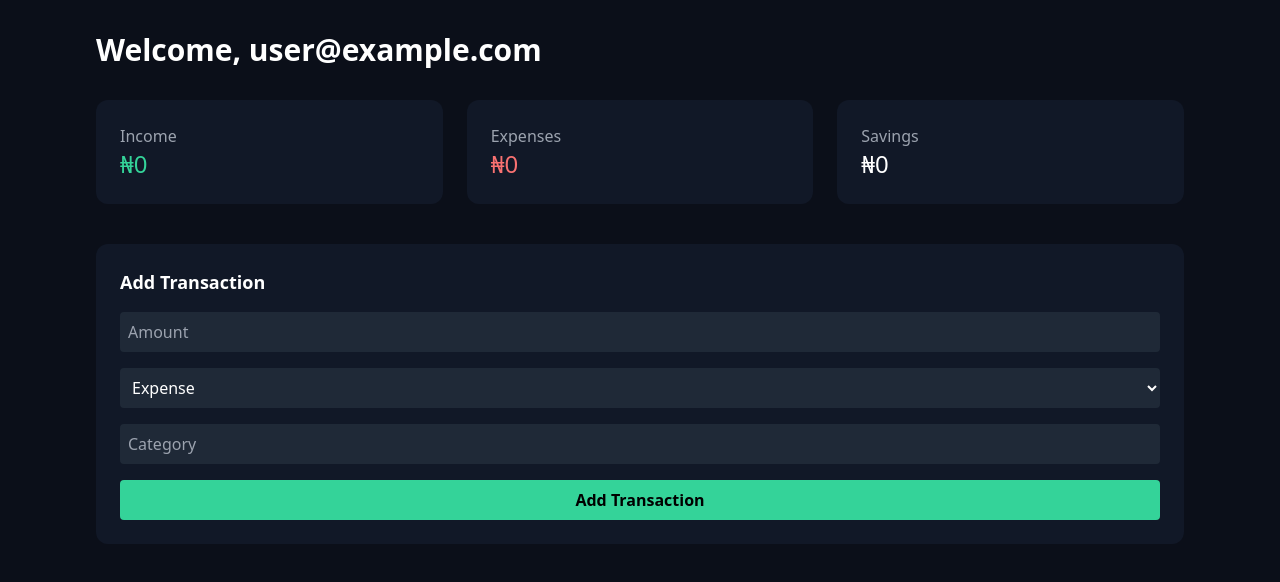
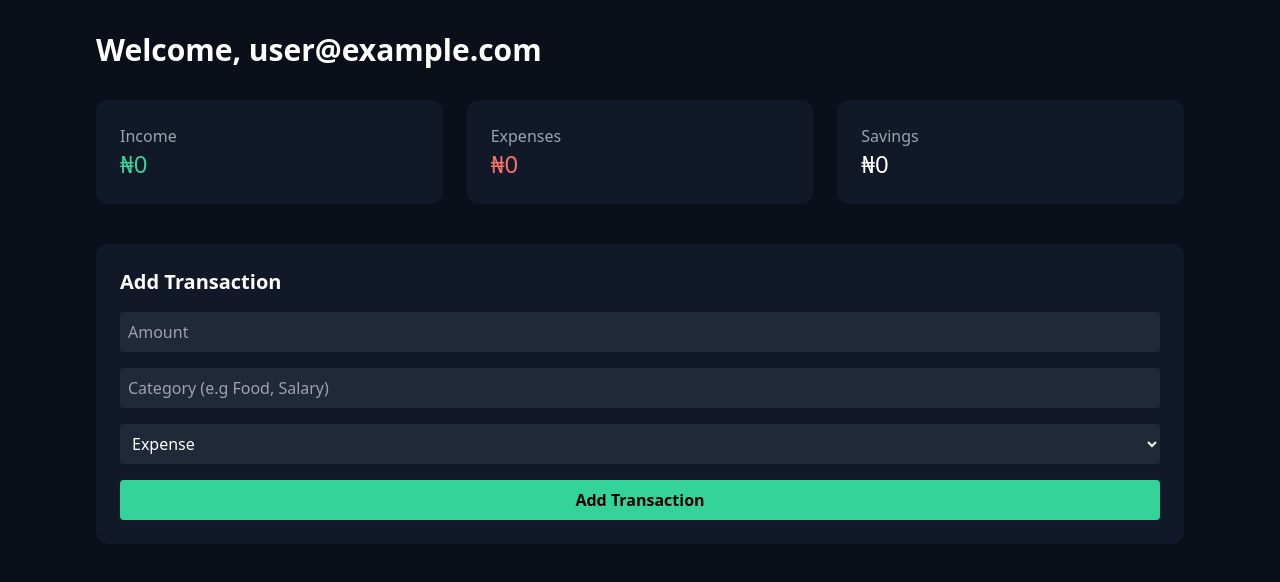
Before and after one commit to Rabbi111-cloud/SPENDWISE-AI, a Next.js app: page /dashboard in a window 1280 px wide. Shown: the top 582 px of the page. Built offline with nearby package versions, Linux system fonts and the light colour scheme; no server answers; the database is empty; sample sign-in values are in the browser's storage.

Commit message:
Update AddTransaction.js

```diff
--- a/components/AddTransaction.js
+++ b/components/AddTransaction.js
@@ -2,9 +2,9 @@
 
 import { useState } from "react";
 import { db } from "../lib/firebase";
-import { collection, addDoc, serverTimestamp } from "firebase/firestore";
+import { collection, addDoc } from "firebase/firestore";
 
-export default function AddTransaction({ onNewTransaction }) {
+export default function AddTransaction({ user }) {
   const [amount, setAmount] = useState("");
   const [type, setType] = useState("expense");
   const [category, setCategory] = useState("");
@@ -12,28 +12,33 @@ export default function AddTransaction({ onNewTransaction }) {
   const handleSubmit = async (e) => {
     e.preventDefault();
 
-    const newTransaction = {
+    if (!amount || !category) return;
+
+    try {
+      await addDoc(collection(db, "transactions"), {
         amount: Number(amount),
         type,
         category,
-      date: new Date()
-    };
-
-    // Add to Firestore
-    await addDoc(collection(db, "transactions"), newTransaction);
-
-    // Immediately update local state in Dashboard
-    if (onNewTransaction) onNewTransaction(newTransaction);
+        uid: user.uid, // 🔥 THIS IS THE IMPORTANT PART
+        createdAt: new Date()
+      });
 
       // Clear form
       setAmount("");
       setCategory("");
+      setType("expense");
+    } catch (error) {
+      console.error("Error adding transaction:", error);
+    }
   };
 
   return (
-    <div className="bg-[#111827] p-6 rounded-xl mt-10">
-      <h2 className="text-lg font-semibold mb-4">Add Transaction</h2>
-      <form onSubmit={handleSubmit} className="space-y-4">
+    <form
+      onSubmit={handleSubmit}
+      className="mt-10 bg-[#111827] p-6 rounded-xl space-y-4"
+    >
+      <h2 className="text-xl font-semibold">Add Transaction</h2>
+
       <input
         type="number"
         placeholder="Amount"
@@ -42,6 +47,16 @@ export default function AddTransaction({ onNewTransaction }) {
         className="w-full p-2 rounded bg-gray-800"
         required
       />
+
+      <input
+        type="text"
+        placeholder="Category (e.g Food, Salary)"
+        value={category}
+        onChange={(e) => setCategory(e.target.value)}
+        className="w-full p-2 rounded bg-gray-800"
+        required
+      />
+
       <select
         value={type}
         onChange={(e) => setType(e.target.value)}
@@ -50,18 +65,13 @@ export default function AddTransaction({ onNewTransaction }) {
         <option value="expense">Expense</option>
         <option value="income">Income</option>
       </select>
-        <input
-          type="text"
-          placeholder="Category"
-          value={category}
-          onChange={(e) => setCategory(e.target.value)}
-          className="w-full p-2 rounded bg-gray-800"
-          required
-        />
-        <button className="w-full bg-emerald-400 text-black py-2 rounded font-semibold">
+
+      <button
+        type="submit"
+        className="w-full bg-emerald-400 text-black py-2 rounded font-semibold"
+      >
         Add Transaction
       </button>
     </form>
-    </div>
   );
 }
```
Lines whose indentation alone changed are shown as unchanged.
